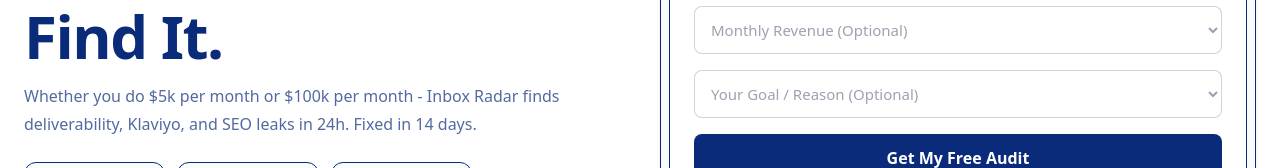
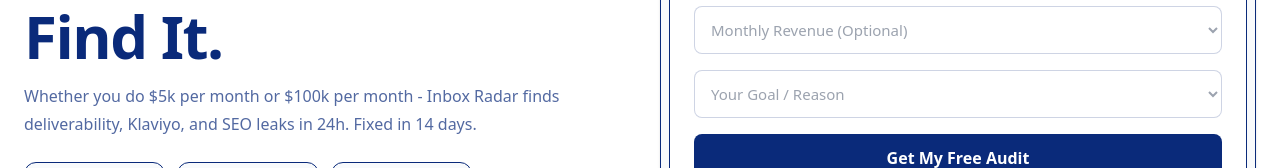
Before and after one commit to NOVI-I6699-cmd/portfolio-starter-kit, a Next.js app: page / in a window 1280 px wide. Shown: the part 327-495 px from the top of the page. Built offline with nearby package versions, Linux system fonts and the light colour scheme.

Commit message:
Update AuditForm.tsx

```diff
--- a/app/components/AuditForm.tsx
+++ b/app/components/AuditForm.tsx
@@ -1,4 +1,4 @@
- "use client";
+"use client";
 import { useState } from "react";
 
 export default function AuditForm() {
@@ -40,13 +40,10 @@
 
   return (
     <form onSubmit={onSubmit} className="bg-white p-6 rounded-xl space-y-4 border">
-      {/* 1. Store - required */}
       <input value={store} onChange={e=>setStore(e.target.value)} placeholder="Shopify Store (brand.com)" className={base} required />
-
-      {/* 2. Email - required - moved up so you capture lead even if they skip revenue */}
       <input value={email} onChange={e=>setEmail(e.target.value)} placeholder="you@brand.com" type="email" className={base} required />
 
-      {/* 3. Revenue - OPTIONAL, starts at $5k, no $0 stores */}
+      {/* REVENUE - OPTIONAL - $5k+ only */}
       <select value={revenue} onChange={e=>setRevenue(e.target.value)} className={`${base} ${sel(revenue)}`}>
         <option value="">Monthly Revenue (Optional)</option>
         <option>$5k - $20k/mo - Growth Stage</option>
@@ -56,9 +53,9 @@
         <option>Prefer not to say</option>
       </select>
 
-      {/* 4. Goal - OPTIONAL */}
-      <select value={goal} onChange={e=>setGoal(e.target.value)} className={`${base} ${sel(goal)}`}>
-        <option value="">Your Goal / Reason (Optional)</option>
+      {/* GOAL - REQUIRED - so you know how to serve */}
+      <select value={goal} onChange={e=>setGoal(e.target.value)} className={`${base} ${sel(goal)}`} required>
+        <option value="">Your Goal / Reason</option>
         <option>Improving Conversion Rate</option>
         <option>Scaling to $100k+/mo</option>
         <option>Paid Ads Audit</option>
@@ -69,7 +66,6 @@
       <button disabled={loading} className="w-full bg-[#0A2A7A] text-white p-3 rounded-lg font-bold">
         {loading? "Sending..." : "Get My Free Audit"}
       </button>
-
       <p className="text-[11px] text-center text-[#0A2A7A]/50">We work with stores doing $5k+/mo</p>
     </form>
   );
```
